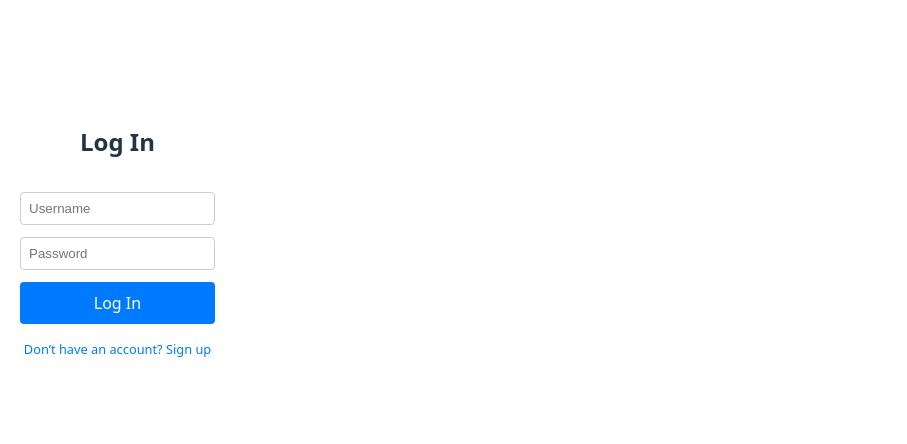
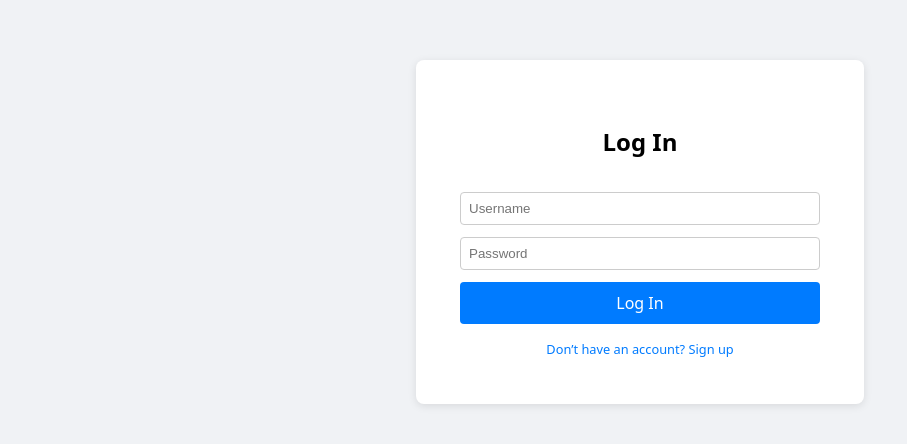
Before and after one commit to vaibhavmanni/ey-chat-app, a React (Vite) app in the folder client/: page / in a window 1280 px wide. Shown: the part 168-612 px from the top of the page, without its empty margins (0-907 px from the left). Built offline with nearby package versions, Linux system fonts and the light colour scheme; no server answers.

Commit message:
Styling fix

```diff
--- a/client/src/App.jsx
+++ b/client/src/App.jsx
@@ -1,59 +1,110 @@
 // client/src/App.jsx
-import { useState } from 'react'
+import { useState, useEffect } from 'react'
 import { useAuth } from './stores/auth'
-import Login   from './pages/Login'
-import Signup  from './pages/Signup'
+import Login    from './pages/Login'
+import Signup   from './pages/Signup'
 import Contacts from './pages/Contacts'
 import Chat     from './pages/Chat'
 
 export default function App() {
   const { user, logout, initializing } = useAuth()
   const [selectedUserId, setSelected] = useState(null)
-  const [mode, setMode]               = useState('login')  // 'login' or 'signup'
+  const [mode, setMode]               = useState('login') // 'login' or 'signup'
 
-  // 1) While we’re checking token → show loader
+  // 0) Reset body styles so we control background & text color
+  useEffect(() => {
+    document.body.style.margin = '0'
+    document.body.style.padding = '0'
+    document.body.style.backgroundColor = '#f0f2f5'
+    document.body.style.color = '#000'
+  }, [])
+
+  // Full-screen flex container
+  const outerStyle = {
+    position: 'absolute',
+    top: 0, left: 0, right: 0, bottom: 0,
+    display: 'flex',
+    alignItems: 'center',
+    justifyContent: 'center',
+    backgroundColor: '#f0f2f5',
+    overflow: 'auto',
+  }
+
+  // Card for auth forms
+  const authCardStyle = {
+    width: '100%',
+    maxWidth: 400,
+    backgroundColor: '#fff',
+    borderRadius: 8,
+    boxShadow: '0 2px 8px rgba(0,0,0,0.1)',
+    padding: 24,
+  }
+
+  // Card for the chat app
+  const chatCardStyle = {
+    width: '100%',
+    maxWidth: 1000,
+    height: '90vh',
+    backgroundColor: '#fff',
+    borderRadius: 8,
+    boxShadow: '0 2px 8px rgba(0,0,0,0.1)',
+    overflow: 'hidden',
+    display: 'flex',
+  }
+
+  // 1) Show loading while validating session
   if (initializing) {
     return (
-      <div style={{ padding: 20, textAlign: 'center' }}>
-        Loading session…
+      <div style={outerStyle}>
+        <div style={authCardStyle}>
+          <div style={{ textAlign: 'center' }}>Loading session…</div>
+        </div>
       </div>
     )
   }
 
-  // 2) If not signed in → show Login/Signup switcher
+  // 2) Not signed in → show centered login/signup card
   if (!user) {
-    return mode === 'login'
-      ? <Login  onSwitch={setMode} />
+    return (
+      <div style={outerStyle}>
+        <div style={authCardStyle}>
+          {mode === 'login'
+            ? <Login onSwitch={setMode} />
             : <Signup onSwitch={setMode} />
           }
+        </div>
+      </div>
+    )
+  }
 
-  // 3) Authenticated UI
+  // 3) Signed in → show centered chat card
   return (
-    <div style={{ display: 'flex', height: '100vh' }}>
+    <div style={outerStyle}>
+      <div style={chatCardStyle}>
         {/* Sidebar */}
         <div
           style={{
-          width: 200,
+            maxWidth: 300,
             borderRight: '1px solid #ccc',
             overflowY: 'auto'
           }}
         >
-        <Contacts onSelect={setSelected} />
+          <Contacts onSelect={setSelected}/>
         </div>
 
-      {/* Main area */}
+        {/* Main chat area */}
         <div
           style={{
             flex: 1,
             display: 'flex',
             flexDirection: 'column',
-          height: '100%',    // ensure full-height for flex children
+            height: '100%',
           }}
         >
           {/* Header */}
           <header
             style={{
-            padding: '8px 16px',
+              padding: '12px 16px',
               borderBottom: '1px solid #ddd',
               display: 'flex',
               justifyContent: 'space-between',
@@ -64,7 +115,7 @@ export default function App() {
             <button
               onClick={logout}
               style={{
-              padding: '4px 8px',
+                padding: '6px 12px',
                 border: 'none',
                 backgroundColor: '#e74c3c',
                 color: '#fff',
@@ -76,14 +127,14 @@ export default function App() {
             </button>
           </header>
 
-        {/* Chat or placeholder */}
+          {/* Either the Chat component or a placeholder */}
           {selectedUserId ? (
             <div
               style={{
-              flex: 1,                   // fill remaining vertical space
-              display: 'flex',           // allow Chat to stretch
+                flex: 1,
+                display: 'flex',
                 flexDirection: 'column',
-              overflow: 'hidden'         // hide any overflow so Chat's own scroll shows
+                overflow: 'hidden'
               }}
             >
               <Chat selectedUserId={selectedUserId} />
@@ -103,5 +154,6 @@ export default function App() {
           )}
         </div>
       </div>
+    </div>
   )
 }
--- a/client/src/pages/Contacts.jsx
+++ b/client/src/pages/Contacts.jsx
@@ -6,6 +6,7 @@ import { useAuth } from '../stores/auth';
 export default function Contacts({ onSelect }) {
   const { user } = useAuth();
   const [list, setList] = useState([]);
+  const [hoveredId, setHoveredId] = useState(null);
 
   useEffect(() => {
     api.get('/users').then(r => {
@@ -14,13 +15,65 @@ export default function Contacts({ onSelect }) {
     });
   }, [user]);
 
+  const containerStyle = {
+    height: '100%',
+    overflowY: 'auto',
+    backgroundColor: '#fff'
+  };
+
+  const itemStyle = (isHovered) => ({
+    display: 'flex',
+    alignItems: 'center',
+    padding: '8px 12px',
+    cursor: 'pointer',
+    backgroundColor: isHovered ? '#f5f5f5' : 'transparent',
+    transition: 'background-color 0.2s',
+  });
+
+  const avatarStyle = {
+    width: 40,
+    height: 40,
+    borderRadius: '50%',
+    backgroundColor: '#007bff',
+    color: '#fff',
+    display: 'flex',
+    alignItems: 'center',
+    justifyContent: 'center',
+    marginRight: 12,
+    flexShrink: 0,
+    fontWeight: 'bold',
+    textTransform: 'uppercase'
+  };
+
+  const nameStyle = {
+    fontSize: 16,
+    color: '#333',
+    userSelect: 'none'
+  };
+
   return (
-    <ul>
-      {list.map(u => (
-        <li key={u.id} onClick={()=>onSelect(u.id)} style={{ cursor: 'pointer' }}>
-          {u.username}
-        </li>
-      ))}
-    </ul>
+    <div style={containerStyle}>
+      {list.map(u => {
+        const initials = `${u.firstName[0] || ''}${u.lastName[0] || ''}`;
+        const isHovered = hoveredId === u.id;
+
+        return (
+          <div
+            key={u.id}
+            style={itemStyle(isHovered)}
+            onMouseEnter={() => setHoveredId(u.id)}
+            onMouseLeave={() => setHoveredId(null)}
+            onClick={() => onSelect(u.id)}
+          >
+            <div style={avatarStyle}>
+              {initials}
+            </div>
+            <div style={nameStyle}>
+              {u.firstName} {u.lastName}
+            </div>
+          </div>
+        );
+      })}
+    </div>
   );
 }
```
Lines whose indentation alone changed are shown as unchanged.
